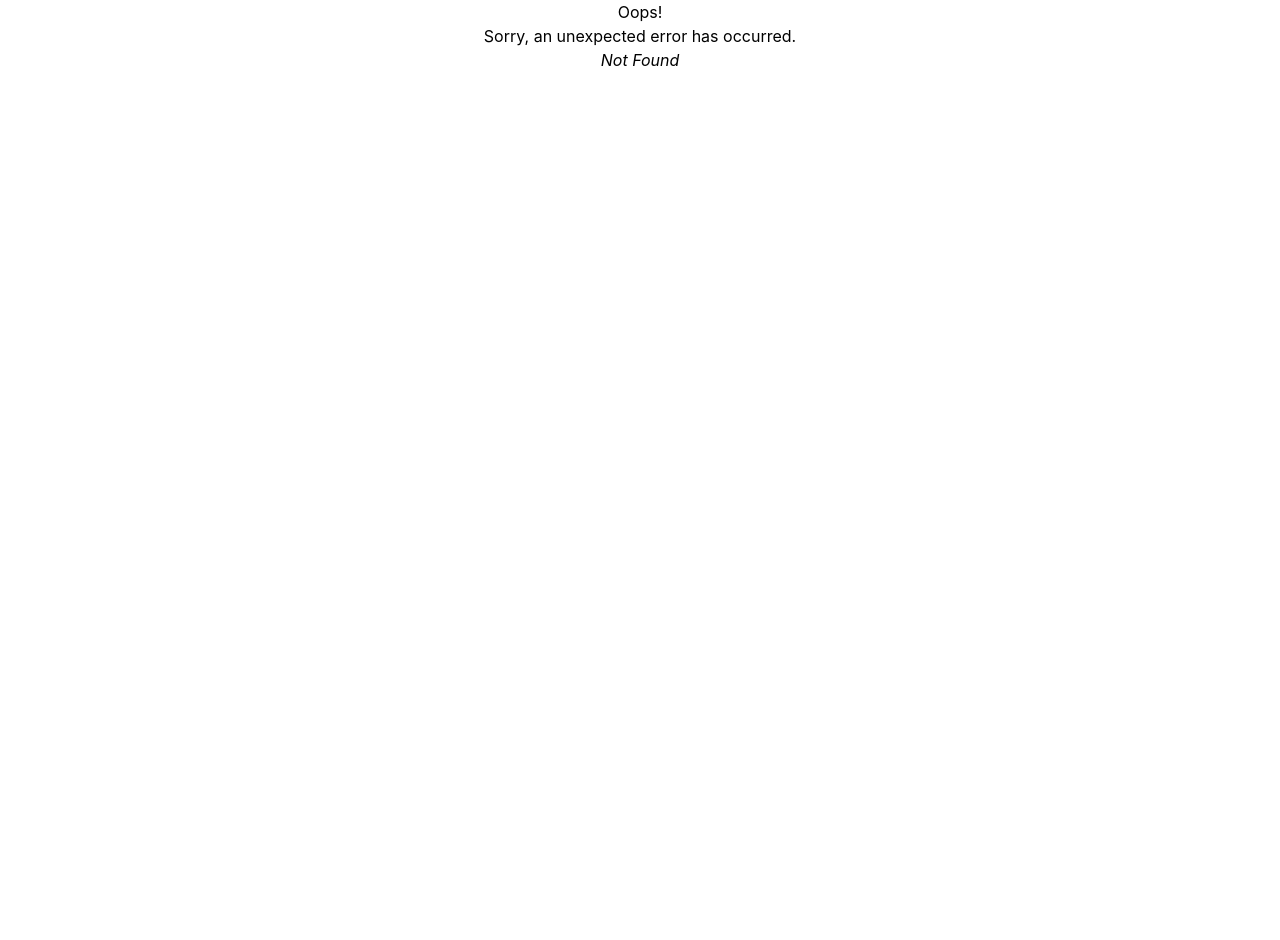
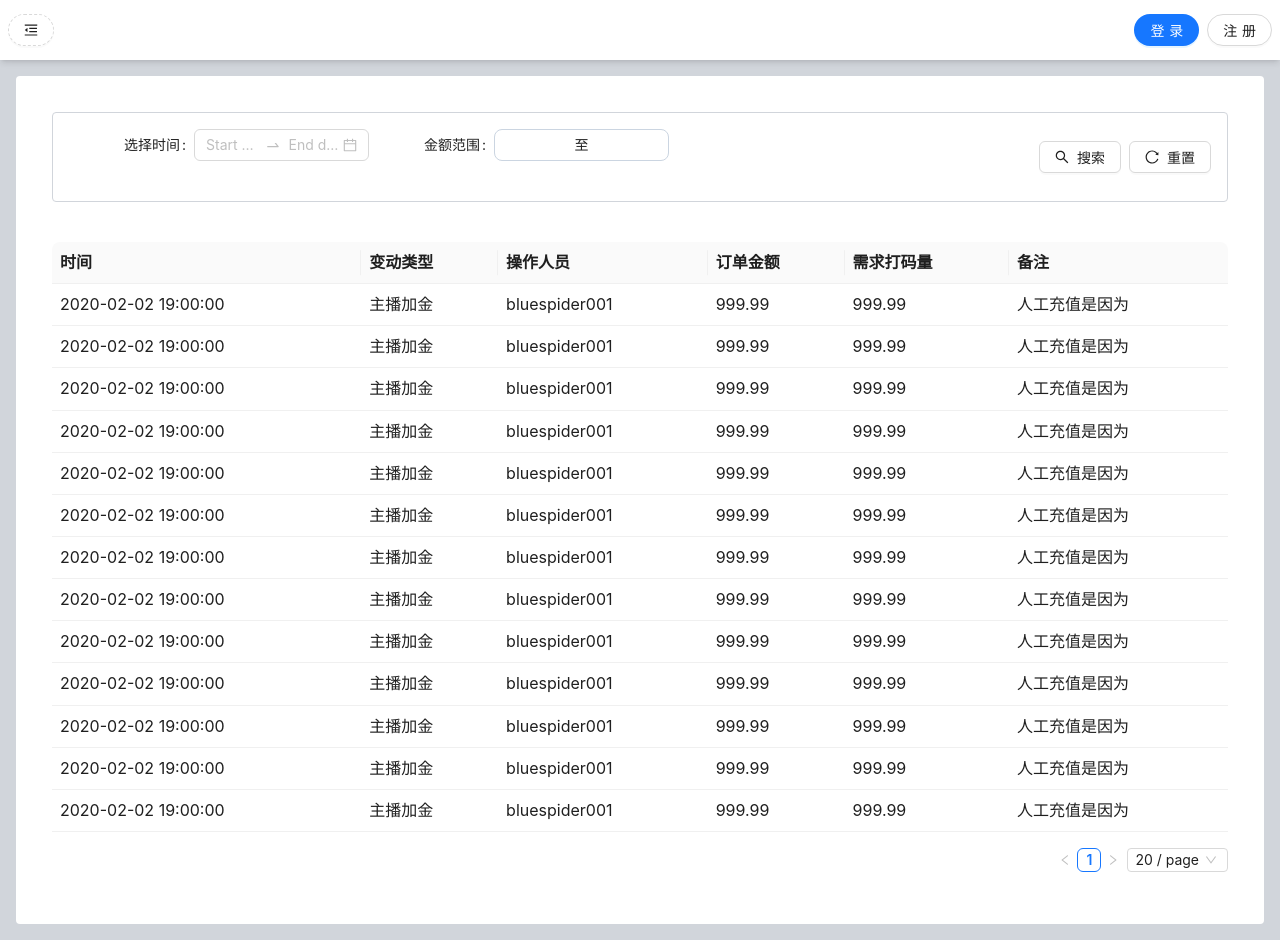
Before and after one commit to dadiosy/stake-fork-admin, a React (Create React App) app: page /user/manual-deposit in a window 1280 px wide. Before the commit this address had no page. Before the commit the page ends 800 px from the top, so only its background shows below. Built offline with nearby package versions, Linux system fonts and the light colour scheme.

Commit message:
add ManualDeposit

```diff
--- a/src/components/layout/SideMenu.jsx
+++ b/src/components/layout/SideMenu.jsx
@@ -25,7 +25,8 @@ export default function SideMenu({ menuWidth = MENU_WIDTH, collapsed = false })
             children: [
                 { key: 'user-data', label: '用户管理' },
                 { key: 'withdraw-history', label: '提现记录' },
-                { key: 'deposit-history', label: '充值记录' }
+                { key: 'deposit-history', label: '充值记录' },
+                { key: 'manual-deposit', label: '人工充值' },
             ],
         },
         {
--- /dev/null
+++ b/src/constant/manualDeposit.js
@@ -0,0 +1,94 @@
+export const manualDeposit = [
+	{
+		deposite_date: "2020-02-02 19:00:00",
+		deposite_type: "主播加金",
+		operate_user: "bluespider001",
+		order_amount: "999.99",
+		required_coding_volume: "999.99",
+		remark: "人工充值是因为",
+	},{
+		deposite_date: "2020-02-02 19:00:00",
+		deposite_type: "主播加金",
+		operate_user: "bluespider001",
+		order_amount: "999.99",
+		required_coding_volume: "999.99",
+		remark: "人工充值是因为",
+	},{
+		deposite_date: "2020-02-02 19:00:00",
+		deposite_type: "主播加金",
+		operate_user: "bluespider001",
+		order_amount: "999.99",
+		required_coding_volume: "999.99",
+		remark: "人工充值是因为",
+	},{
+		deposite_date: "2020-02-02 19:00:00",
+		deposite_type: "主播加金",
+		operate_user: "bluespider001",
+		order_amount: "999.99",
+		required_coding_volume: "999.99",
+		remark: "人工充值是因为",
+	},{
+		deposite_date: "2020-02-02 19:00:00",
+		deposite_type: "主播加金",
+		operate_user: "bluespider001",
+		order_amount: "999.99",
+		required_coding_volume: "999.99",
+		remark: "人工充值是因为",
+	},{
+		deposite_date: "2020-02-02 19:00:00",
+		deposite_type: "主播加金",
+		operate_user: "bluespider001",
+		order_amount: "999.99",
+		required_coding_volume: "999.99",
+		remark: "人工充值是因为",
+	},{
+		deposite_date: "2020-02-02 19:00:00",
+		deposite_type: "主播加金",
+		operate_user: "bluespider001",
+		order_amount: "999.99",
+		required_coding_volume: "999.99",
+		remark: "人工充值是因为",
+	},{
+		deposite_date: "2020-02-02 19:00:00",
+		deposite_type: "主播加金",
+		operate_user: "bluespider001",
+		order_amount: "999.99",
+		required_coding_volume: "999.99",
+		remark: "人工充值是因为",
+	},{
+		deposite_date: "2020-02-02 19:00:00",
+		deposite_type: "主播加金",
+		operate_user: "bluespider001",
+		order_amount: "999.99",
+		required_coding_volume: "999.99",
+		remark: "人工充值是因为",
+	},{
+		deposite_date: "2020-02-02 19:00:00",
+		deposite_type: "主播加金",
+		operate_user: "bluespider001",
+		order_amount: "999.99",
+		required_coding_volume: "999.99",
+		remark: "人工充值是因为",
+	},{
+		deposite_date: "2020-02-02 19:00:00",
+		deposite_type: "主播加金",
+		operate_user: "bluespider001",
+		order_amount: "999.99",
+		required_coding_volume: "999.99",
+		remark: "人工充值是因为",
+	},{
+		deposite_date: "2020-02-02 19:00:00",
+		deposite_type: "主播加金",
+		operate_user: "bluespider001",
+		order_amount: "999.99",
+		required_coding_volume: "999.99",
+		remark: "人工充值是因为",
+	},{
+		deposite_date: "2020-02-02 19:00:00",
+		deposite_type: "主播加金",
+		operate_user: "bluespider001",
+		order_amount: "999.99",
+		required_coding_volume: "999.99",
+		remark: "人工充值是因为",
+	},
+]
--- /dev/null
+++ b/src/routes/user/ManualDeposit.jsx
@@ -0,0 +1,130 @@
+import { ReloadOutlined, SearchOutlined } from "@ant-design/icons";
+import { Space, Table, Form, Button, DatePicker } from "antd";
+import { useState, useEffect } from "react";
+import { manualDeposit } from "../../constant/manualDeposit";
+import PriceRangePicker from "../../components/common/PriceRangePicker";
+const { RangePicker } = DatePicker
+export default function ManualDeposit() {
+	const [loading, setLoading] = useState(false)
+	const [data, setData] = useState()
+	const [tableParams, setTableParams] = useState({
+		pagination: {
+			current: 1,
+			pageSize: 20
+		}
+	})
+
+	const columns = [
+		{
+			title: '时间',
+			dataIndex: 'deposite_date',
+			className: 'text-xs sm:text-sm md:text-base'
+		}, {
+			title: '变动类型',
+			dataIndex: 'deposite_type',
+			className: 'text-xs sm:text-sm md:text-base'
+		}, {
+			title: '操作人员',
+			dataIndex: 'operate_user',
+			className: 'text-xs sm:text-sm md:text-base'
+		}, {
+			title: '订单金额',
+			dataIndex: 'order_amount',
+			className: 'text-xs sm:text-sm md:text-base'
+		}, {
+			title: '需求打码量',
+			dataIndex: 'required_coding_volume',
+			className: 'text-xs sm:text-sm md:text-base'
+		}, {
+			title: '备注',
+			dataIndex: 'remark',
+			className: 'text-xs sm:text-sm md:text-base'
+		},
+	]
+	const fetchData = () => {
+		setData(manualDeposit)
+	}
+	useEffect(() => {
+		fetchData();
+	}, [
+		tableParams.pagination?.current,
+		tableParams.pagination?.pageSize,
+		tableParams?.sortOrder,
+		tableParams?.sortField,
+		JSON.stringify(tableParams.filters),
+	]);
+	const handleTableChange = (pagination, filters, sorter) => {
+		setTableParams({
+			pagination,
+			filters,
+			sortOrder: Array.isArray(sorter) ? undefined : sorter.order,
+			sortField: Array.isArray(sorter) ? undefined : sorter.field,
+		});
+
+		// `dataSource` is useless since `pageSize` changed
+		if (pagination.pageSize !== tableParams.pagination?.pageSize) {
+			setData([]);
+		}
+	};
+	return (
+		<div className="p-5">
+			<Space direction="vertical" size="large" className="w-full">
+				<Filters />
+				<div className="overflow-x-auto">
+					<Table
+						columns={columns}
+						rowKey={(record) => record.id}
+						dataSource={data}
+						pagination={{
+							current: tableParams.pagination.current,
+							pageSize: tableParams.pagination.pageSize,
+							showSizeChanger: true,
+							pageSizeOptions: ['20', '50'],
+						}} loading={loading}
+						scroll={{ x: 'max-content' }}
+						className="mt-4"
+						size="small"
+						onChange={handleTableChange}
+					/>
+				</div>
+
+			</Space>
+
+		</div>
+	)
+}
+function Filters() {
+	return (
+		<div className="border border-gray-300 p-4 rounded">
+			<div className="flex flex-wrap justify-between items-center gap-4">
+				<div className="flex items-center">
+					<Form
+						labelCol={{ span: 10 }}
+						wrapperCol={{ span: 14 }}
+						layout="horizontal"
+						initialValues={{ size: 'small' }}
+						style={{ maxWidth: 600 }}
+					>
+						<div className="grid md:grid-cols-2">
+							<div>
+								<Form.Item label="选择时间">
+									<RangePicker />
+								</Form.Item>
+							</div>
+							<div>
+								<Form.Item label="金额范围" layout="horizontal" >
+									<PriceRangePicker />
+								</Form.Item>
+							</div>
+						</div>
+
+					</Form>
+				</div>
+				<div className="flex items-center space-x-2">
+					<Button icon={<SearchOutlined />}>搜索</Button>
+					<Button icon={<ReloadOutlined />}>重置</Button>
+				</div>
+			</div>
+		</div>
+	)
+}
```
Also changed, not shown: src/router.js (+7 -20 lines).
